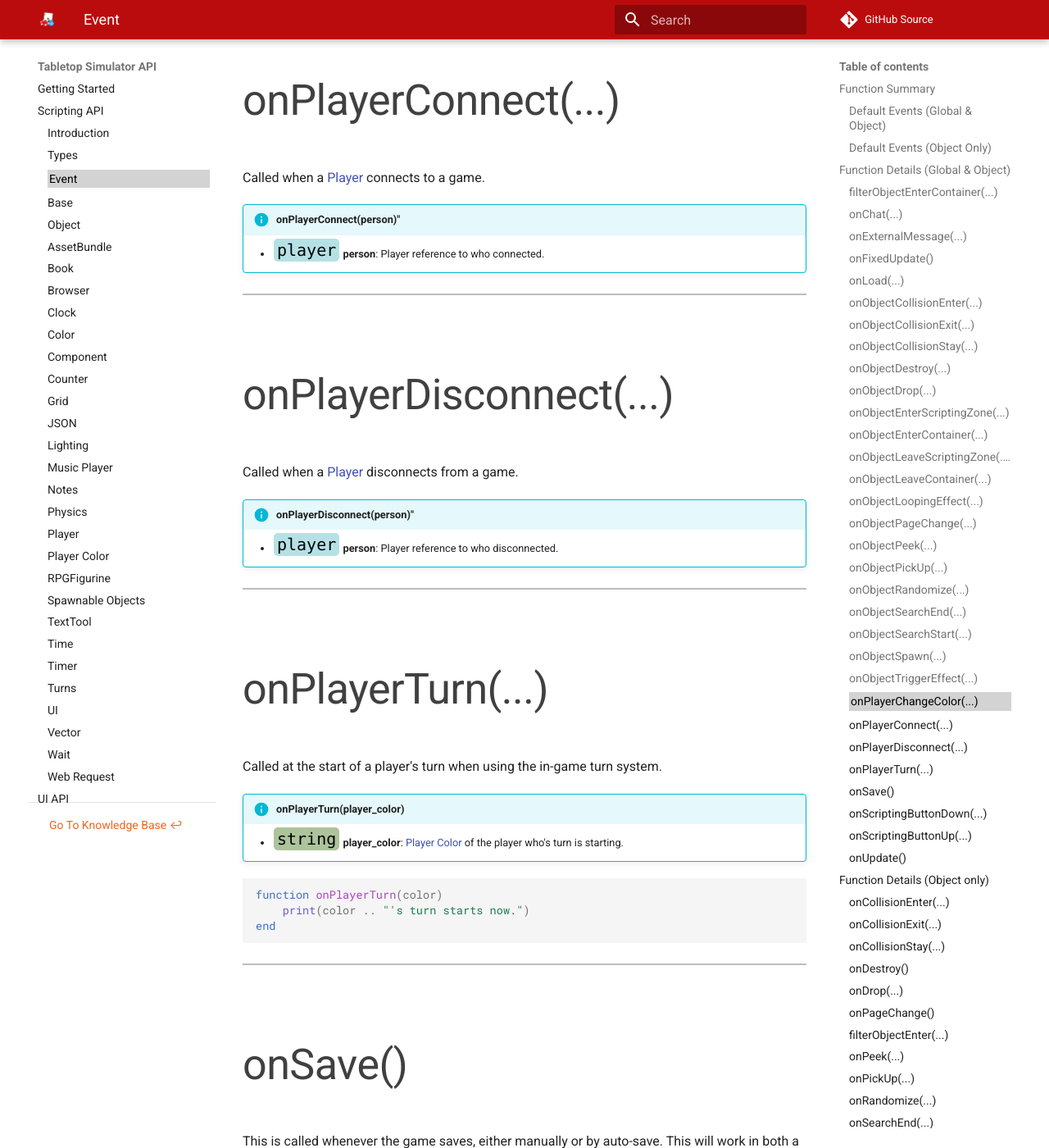
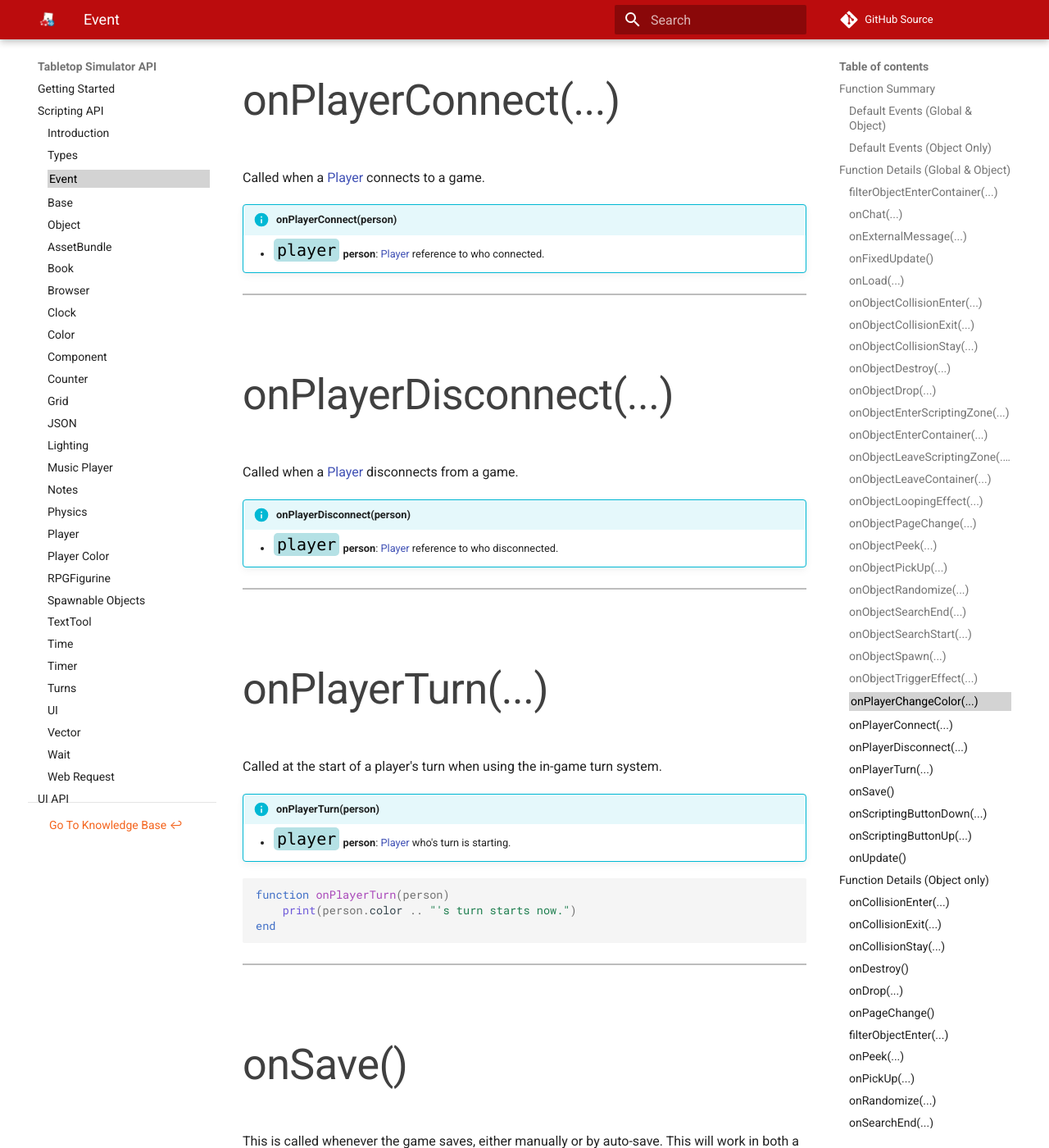
Before and after one commit to Berserk-Games/Tabletop-Simulator-API, an MkDocs documentation site: the page built from docs/event.md, in a window 1280 px wide and 1400 px high, scrolled down 16886 px. Shown: the whole window at 82% size. Built offline with MkDocs 1.6.1 and Material for MkDocs 9.7.7, drawn with Linux system fonts in a browser that asks for light colours; comment, search, counter and statistics services are not loaded.

Commit message:
Updates event docs to fix onPlayerTurn signature
onPlayerTurn accepts a `Player` object, not a `Player Color`.

See #17

Also fixes some extra quotation marks and adds links to `Player` docs for `onPlayerConnect/Disconnect`

````diff
--- a/docs/event.md
+++ b/docs/event.md
@@ -35,7 +35,7 @@ onObjectTriggerEffect([<span class="tag obj"></span>](types.md)&nbsp;trigger_obj
 onPlayerChangeColor([<span class="tag str"></span>](types.md)&nbsp;player_color) | Called when a player changes color or selects it for the first time. It also returns `"Grey"` if they disconnect. | [<span class="i"></span>](#onplayerchangecolor)
 onPlayerConnect([<span class="tag pla"></span>](types.md)&nbsp;person) | Called when a [Player](player.md) connects to a game. | [<span class="i"></span>](#onplayerconnect)
 onPlayerDisconnect([<span class="tag pla"></span>](types.md)&nbsp;person) | Called when a [Player](player.md) disconnects from a game. | [<span class="i"></span>](#onplayerdisconnect)
-onPlayerTurn([<span class="tag str"></span>](types.md)&nbsp;player_color) | Called at the start of a player's turn when using the in-game turn system. | [<span class="i"></span>](#onplayerturn)
+onPlayerTurn([<span class="tag pla"></span>](types.md)&nbsp;person) | Called at the start of a player's turn when using the in-game turn system. | [<span class="i"></span>](#onplayerturn)
 onSave() | Called whenever your game is saved. | [<span class="i"></span>](#onsave)
 onScriptingButtonDown([<span class="tag int"></span>](types.md)&nbsp;index, [<span class="tag str"></span>](types.md)&nbsp;player_color) | Called when a scripting button (numpad by default) is pressed. The index range that is returned is 1-10. | [<span class="i"></span>](#onscriptingbuttondown)
 onScriptingButtonUp([<span class="tag int"></span>](types.md)&nbsp;index, [<span class="tag str"></span>](types.md)&nbsp;player_color) | Called when a scripting button (numpad by default) is released. The index range that is returned is 1-10. | [<span class="i"></span>](#onscriptingbuttonup)
@@ -540,8 +540,8 @@ end
 
 Called when a [Player](player.md) connects to a game.
 
-!!!info "onPlayerConnect(person)""
-	* [<span class="tag pla"></span>](types.md)&nbsp;**person**: Player reference to who connected.
+!!!info "onPlayerConnect(person)"
+	* [<span class="tag pla"></span>](types.md)&nbsp;**person**: [Player](player.md) reference to who connected.
 
 ---
 
@@ -550,8 +550,8 @@ Called when a [Player](player.md) connects to a game.
 
 Called when a [Player](player.md) disconnects from a game.
 
-!!!info "onPlayerDisconnect(person)""
-	* [<span class="tag pla"></span>](types.md)&nbsp;**person**: Player reference to who disconnected.
+!!!info "onPlayerDisconnect(person)"
+	* [<span class="tag pla"></span>](types.md)&nbsp;**person**: [Player](player.md) reference to who disconnected.
 
 ---
 
@@ -559,12 +559,12 @@ Called when a [Player](player.md) disconnects from a game.
 ###onPlayerTurn(...)
 Called at the start of a player's turn when using the in-game turn system.
 
-!!!info "onPlayerTurn(player_color)"
-	* [<span class="tag str"></span>](types.md)&nbsp;**player_color**: [Player Color](player-color.md) of the player who's turn is starting.
+!!!info "onPlayerTurn(person)"
+	* [<span class="tag pla"></span>](types.md)&nbsp;**person**: [Player](player.md) who's turn is starting.
 
 ``` Lua
-function onPlayerTurn(color)
-	print(color .. "'s turn starts now.")
+function onPlayerTurn(person)
+	print(person.color .. "'s turn starts now.")
 end
 ```
 
````
